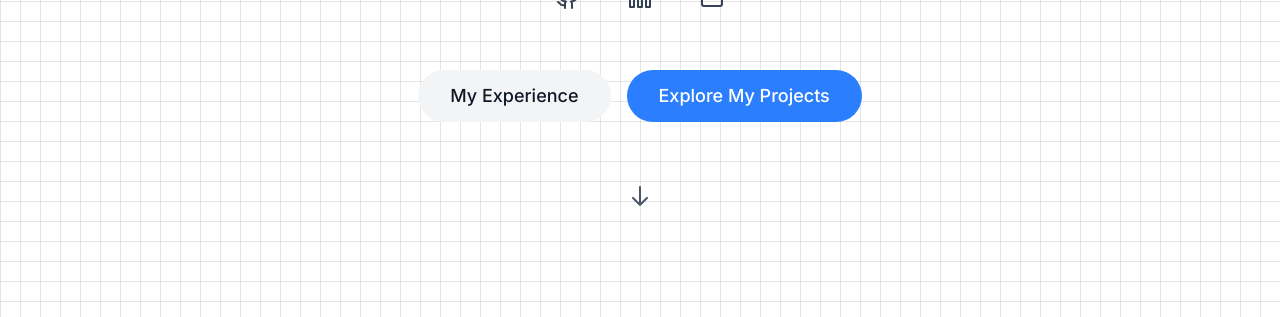
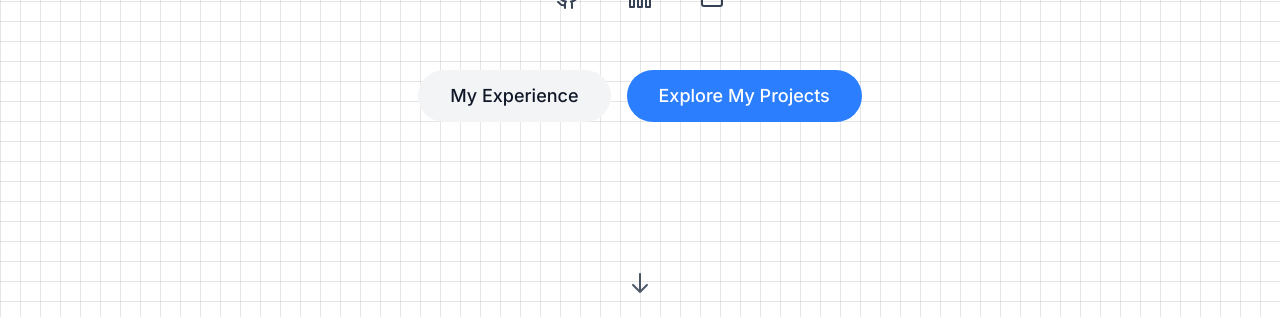
Before and after one commit to nicholasching/Personal-Website, a Next.js app: page / in a window 1280 px wide. Shown: the part 483-800 px from the top of the page. Built offline with nearby package versions, Linux system fonts and the light colour scheme.

Commit message:
fix: vertical alignment

```diff
--- a/src/app/components/Hero.tsx
+++ b/src/app/components/Hero.tsx
@@ -22,7 +22,7 @@ const Hero = () => {
         isDarkTrack ? 'bg-gray-900 grid-background-dark' : 'bg-white grid-background-light'
       }`}
     >
-      <div className="max-w-7xl mx-auto text-center relative z-10">
+      <div className="max-w-7xl mx-auto text-center relative z-10 pb-[15vh]">
         <motion.div
           initial={{ opacity: 0, y: 20 }}
           animate={{ opacity: 1, y: 0 }}
@@ -75,7 +75,7 @@ const Hero = () => {
           </div>
 
           <motion.div
-            className="flex flex-col sm:flex-row justify-center gap-4 pb-50 xl:pb-30"
+            className="flex flex-col sm:flex-row justify-center gap-4"
             initial={{ opacity: 0, y: 20 }}
             animate={{ opacity: 1, y: 0 }}
             transition={{ delay: 0.2, duration: 0.5 }}
@@ -111,11 +111,13 @@ const Hero = () => {
           </motion.div>
         </motion.div>
 
+
+      </div>
       <motion.div
         initial={{ opacity: 0 }}
         animate={{ opacity: 1 }}
         transition={{ delay: 0.5 }}
-          className="absolute bottom-8 left-1/2 transform -translate-x-1/2"
+        className="absolute bottom-5 left-1/2 transform -translate-x-1/2"
       >
         <div className="animate-bounce">
           <svg
@@ -133,8 +135,8 @@ const Hero = () => {
           </svg>
         </div>
       </motion.div>
-      </div>
     </section>
+
   );
 };
 
```
Lines whose indentation alone changed are shown as unchanged.
